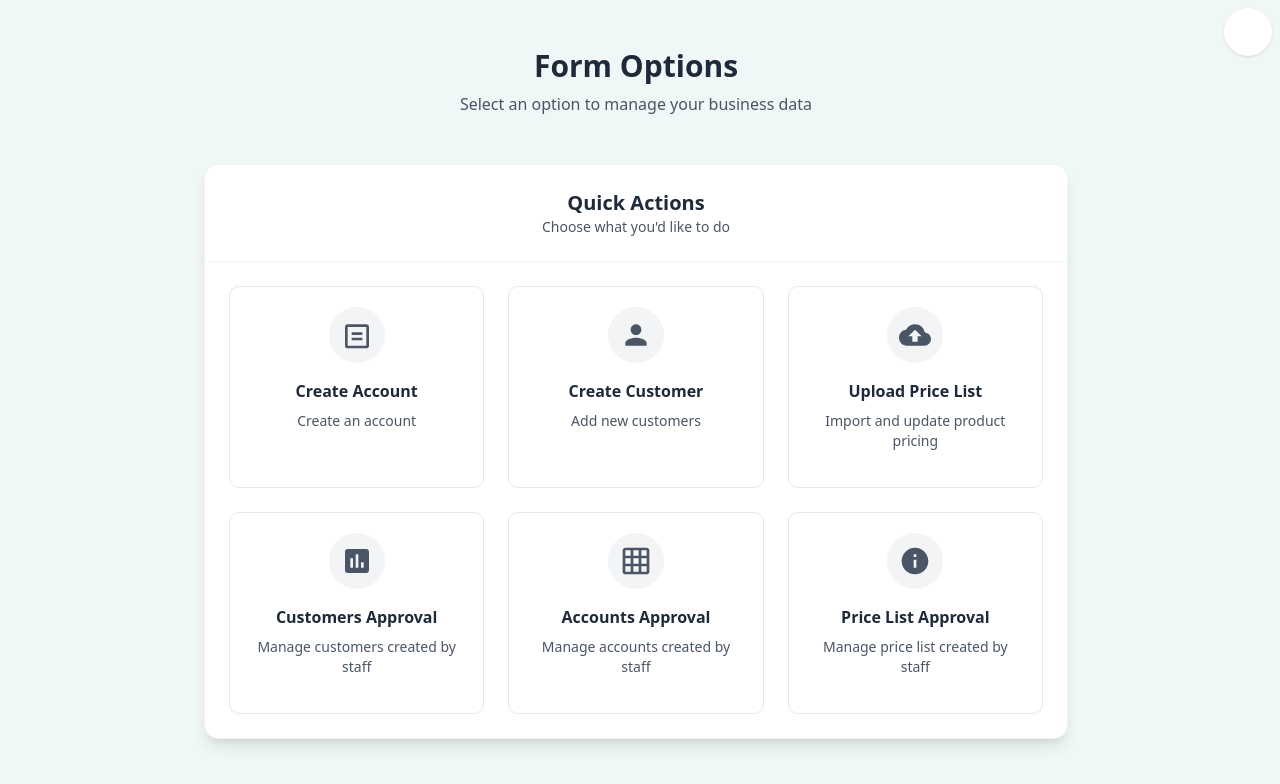
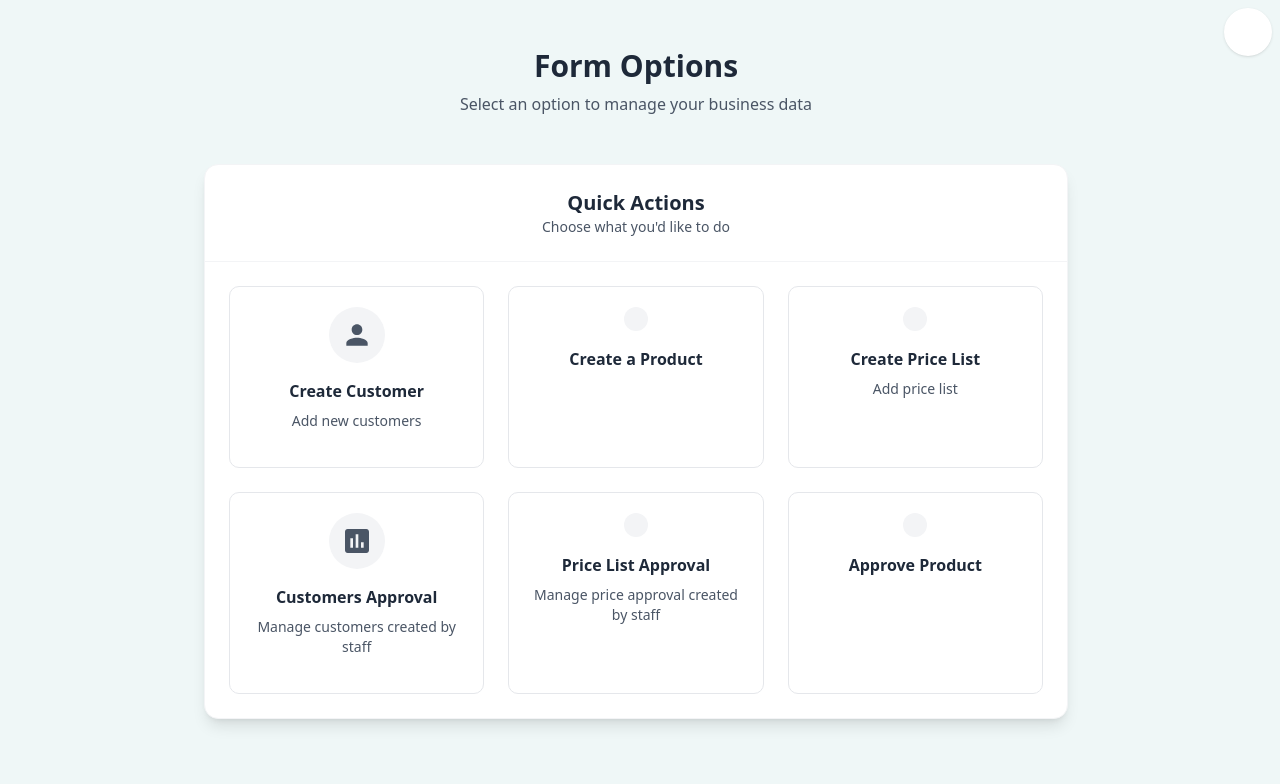
Before and after one commit to virtualflux/All-channels-app, a Next.js app: page /dashboard in a window 1280 px wide. Shown: the top 784 px of the page. Built offline with nearby package versions, Linux system fonts and the light colour scheme; some icons are missing.

Commit message:
fix: adjust menu item

```diff
--- a/src/components/dashboard/Dashboard.tsx
+++ b/src/components/dashboard/Dashboard.tsx
@@ -1,49 +1,12 @@
 "use client"
 import { useRouter } from 'next/navigation'
 import { useMemo, useState } from 'react';
+import { menuItems } from '../ui/LayoutComponent';
 
 const Dashboard = () => {
     const [activeMenu, setActiveMenu] = useState<null | string>(null);
     const router = useRouter()
 
-    const menuItems = [
-        {
-            id: 'ledger',
-            title: 'Create Account',
-            description: 'Create an account',
-            path: '/form/ledger'
-        },
-        {
-            id: 'customer',
-            title: 'Create Customer',
-            description: 'Add new customers',
-            path: '/form/customer'
-        },
-        {
-            id: 'prices',
-            title: 'Upload Price List',
-            description: 'Import and update product pricing',
-            path: '/form/prices'
-        }, {
-            id: "customerReport",
-            title: "Customers Approval",
-            description: "Manage customers created by staff",
-            path: "/approvals/customer",
-            isAdminRoute: true
-        }, {
-            id: "accountReport",
-            title: "Accounts Approval",
-            description: "Manage accounts created by staff",
-            path: "/approvals/account",
-            isAdminRoute: true
-        }, {
-            id: "priceReport",
-            title: "Price List Approval",
-            description: "Manage price list created by staff",
-            path: "/approvals/pricelist",
-            isAdminRoute: true
-        }
-    ];
 
     const handleNavigation = (path: string) => {
         router.push(path);
--- a/src/components/ui/LayoutComponent.tsx
+++ b/src/components/ui/LayoutComponent.tsx
@@ -8,13 +8,7 @@ import axios from 'axios';
 import { toast } from 'react-toastify';
 import UserMenu from './UserMenu';
 
-const menuItems = [
-    {
-        id: 'ledger',
-        title: 'Create Account',
-        description: 'Create an account',
-        path: '/form/ledger'
-    },
+export const menuItems = [
     {
         id: 'customer',
         title: 'Create Customer',
@@ -22,10 +16,16 @@ const menuItems = [
         path: '/form/customer'
     },
     {
-        id: 'prices',
-        title: 'Upload Price List',
-        description: 'Import and update product pricing',
-        path: '/form/prices'
+        id: "product",
+        title: "Create a Product",
+        description: "",
+        path: "/form/product"
+    },
+    {
+        id: 'pricelist',
+        title: 'Create Price List',
+        description: 'Add price list',
+        path: '/form/pricelist'
     }, {
         id: "customerReport",
         title: "Customers Approval",
@@ -33,18 +33,17 @@ const menuItems = [
         path: "/approvals/customer",
         isAdminRoute: true
     }, {
-        id: "accountApproval",
-        title: "Accounts Approval",
-        description: "Manage accounts created by staff",
-        path: "/approvals/account",
-        isAdminRoute: true
-    }, {
         id: "priceApproval",
         title: "Price List Approval",
         description: "Manage price approval created by staff",
         path: "/approvals/pricelist",
         isAdminRoute: true
-    }
+    }, {
+        id: "productApproval",
+        title: "Approve Product",
+        description: "",
+        path: "/approvals/product"
+    },
 ];
 const routesWithoutLayout = [{ name: "auth", path: "/" }, { name: "dashboard", path: "/dashboard" }]
 
```
